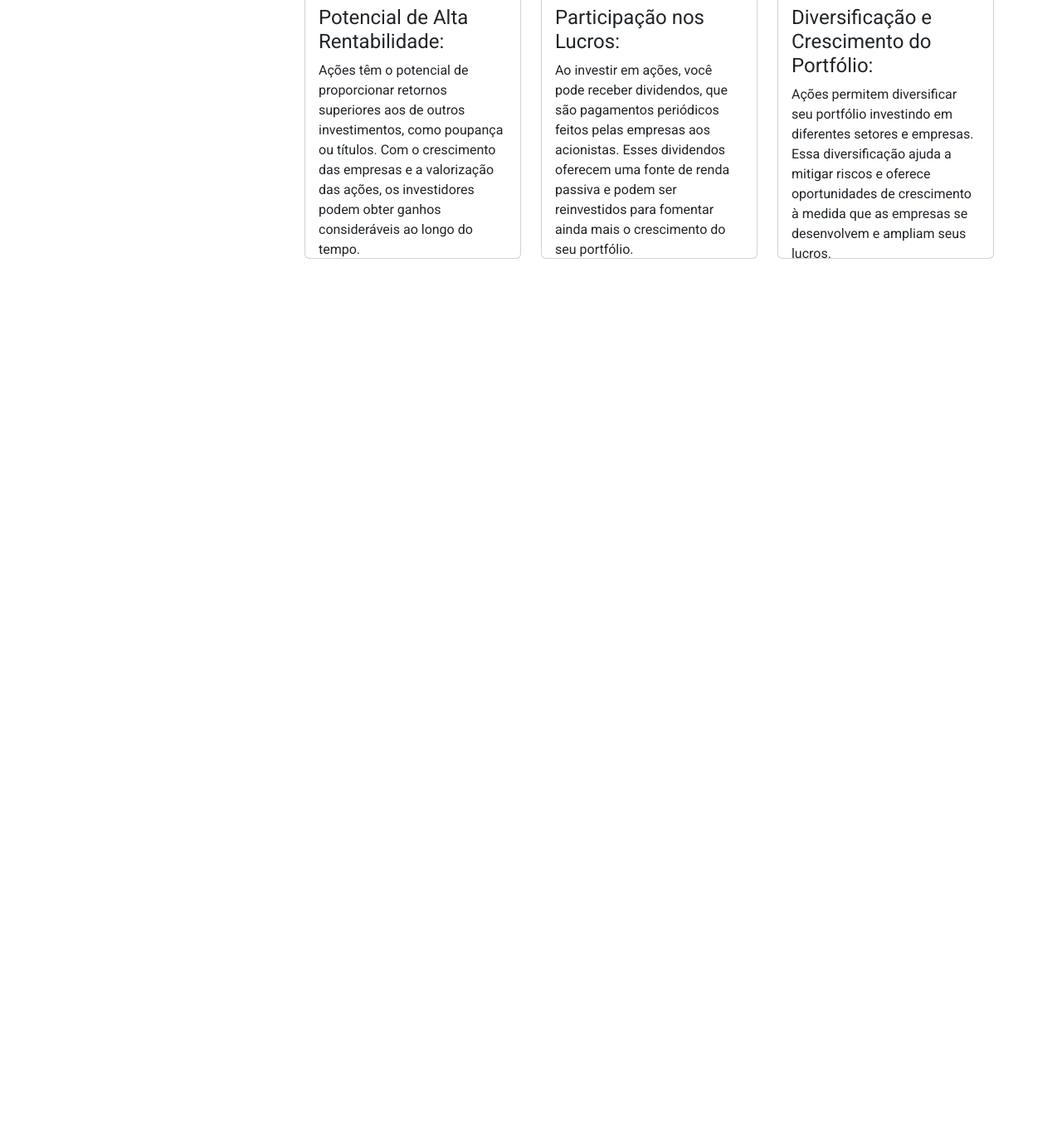
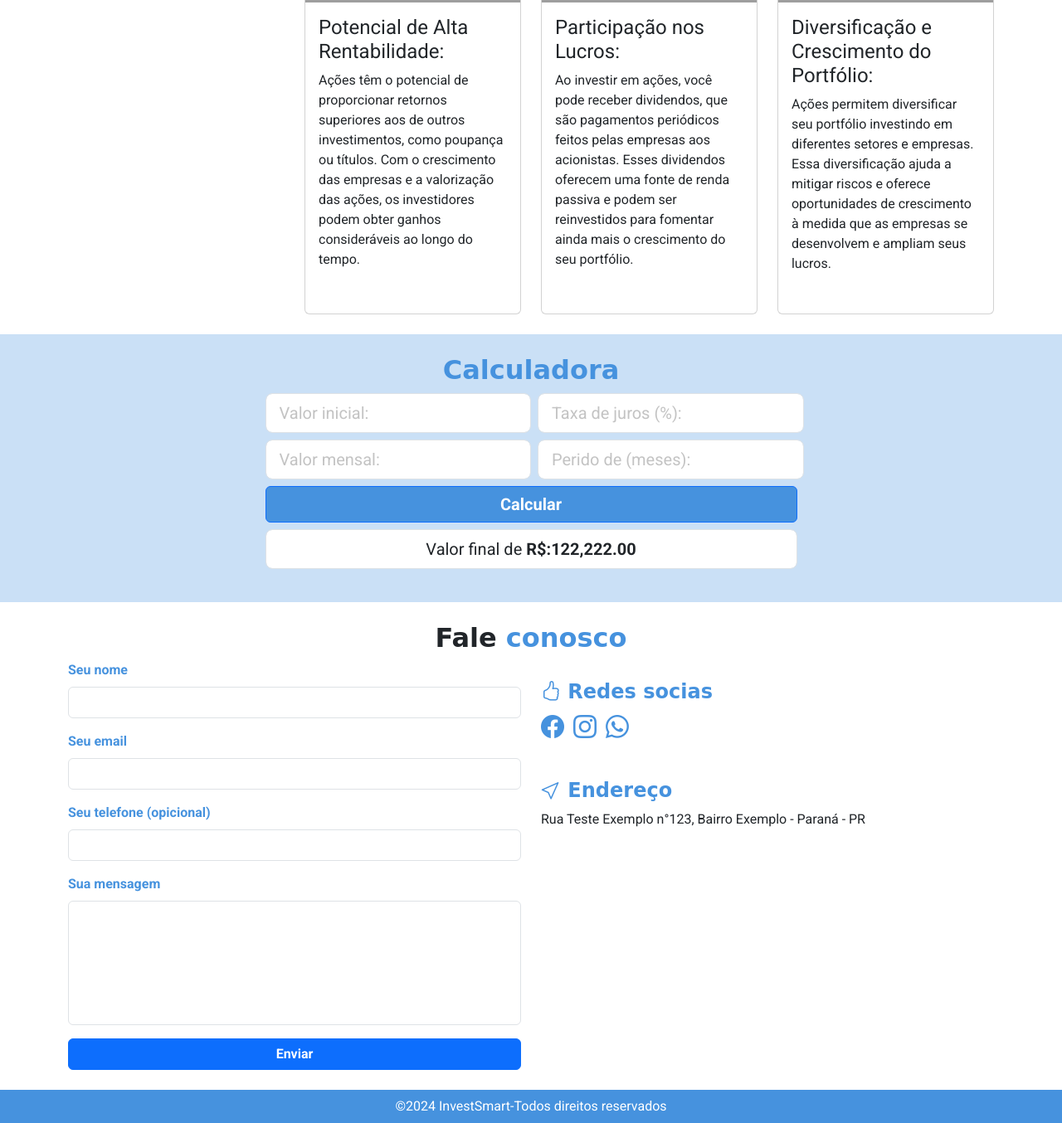
Before and after one commit to DouglasRibeiro84/novo_projeto, a plain HTML site: page index.html in a window 1280 px wide. Shown: the part 1239-2593 px from the top of the page at 83% size. Before the commit the page ends 1575 px from the top, so only its background shows below. Drawn offline with nearby package versions, Linux system fonts and the light colour scheme; grey boxes are pictures that could not be loaded; a web font is replaced by a local one.

Commit message:
feito a parte visual do site

```diff
--- a/index.html
+++ b/index.html
@@ -40,22 +40,22 @@
                         </a>
                     </li>
                     <li class="nav-item fw-bold">
-                        <a class="nav-link" href="#">
+                        <a class="nav-link" href="#calculadora">
                             <i class="bi bi-calculator me-1"></i>
                             Calculadora
                         </a>
                     </li>
                     <li class="nav-item fw-bold">
-                        <a class="nav-link" href="#">
+                        <a class="nav-link" href="#contato">
                             <i class="bi bi-chat-left-text me-1"></i>
-                            Contato
+                            Fale conosco
                         </a>
                     </li>
                 </ul>
             </nav>
         </div>
     </header>
-    <div data-bs-spy="scroll" data-bs-target="#cabecalho">
+    <div data-bs-spy="scroll" data-bs-target="#cabecalho" >
         <section id="home">
             <div class="carousel slide" id="carousel" data-bs-ride="carousel">
                 <div class="carousel-inner">
@@ -101,7 +101,7 @@
                     <h2 class="section-title fw-bold text-center">Principais tipos de <span class="text-color">investimentos</span></h2>
                 </div>
                 <div class="row">
-                    <aside class="col-md-3">
+                    <aside class="col-md-3 mt-md-5">
                         <nav class="nav nav-pills flex-column nav-investimento">
                             <button type="button" data-bs-toggle="tab" data-bs-target="#acoes" class="fw-bold text-md-start nav-link text-color active">Ações</button>
                             <button type="button" data-bs-toggle="tab" data-bs-target="#tesouro" class="fw-bold text-md-start nav-link text-color">Tesouro Direito</button>
@@ -113,8 +113,8 @@
                             <div class="tab-pane active" id="acoes">
                                 <div class="row">
                                     <nav class="nav nav-pills justify-content-center mb-3">
-                                        <button type="button" data-bs-toggle="tab" data-bs-target="#acoes-positivas" class="fw-bold text-md-start nav-link text-color positiva active">Positiva</button>
-                                        <button type="button" data-bs-toggle="tab" data-bs-target="#acoes-negativas" class="fw-bold text-md-start nav-link text-color negativa">Negativa</button>
+                                        <button type="button" data-bs-toggle="tab" data-bs-target="#acoes-positivas" class="fw-bold text-md-start nav-link nav-link-success positiva active mt-2">Positiva</button>
+                                        <button type="button" data-bs-toggle="tab" data-bs-target="#acoes-negativas" class="fw-bold text-md-start nav-link negativa mt-2">Negativa</button>
                                     </nav>
                                     <div class="tab-content">
                                         <div class="tab-pane active" id="acoes-positivas">
@@ -197,8 +197,8 @@
                             <div class="tab-pane" id="tesouro">
                                 <div class="row">
                                     <nav class="nav nav-pills justify-content-center mb-3">
-                                        <button type="button" data-bs-toggle="tab" data-bs-target="#tesouro-positiva" class="fw-bold text-md-start nav-link text-color active positiva">Positiva</button>
-                                        <button type="button" data-bs-toggle="tab" data-bs-target="#tesouro-negativa" class="fw-bold text-md-start nav-link text-color negativa">Negativa</button>
+                                        <button type="button" data-bs-toggle="tab" data-bs-target="#tesouro-positiva" class="fw-bold text-md-start nav-link text-color active positiva mt-2">Positiva</button>
+                                        <button type="button" data-bs-toggle="tab" data-bs-target="#tesouro-negativa" class="fw-bold text-md-start nav-link text-color negativa mt-2">Negativa</button>
                                     </nav>
                                     <div class="tab-content">
                                         <div class="tab-pane active" id="tesouro-positiva">
@@ -281,8 +281,8 @@
                             <div class="tab-pane" id="fis">
                                 <div class="row">
                                     <nav class="nav nav-pills justify-content-center mb-3">
-                                        <button type="button" data-bs-toggle="tab" data-bs-target="#fis-positiva" class="fw-bold text-md-start nav-link text-color active positiva">Positiva</button>
-                                        <button type="button" data-bs-toggle="tab" data-bs-target="#fis-negativa" class="fw-bold text-md-start nav-link text-color negativa">Negativa</button>
+                                        <button type="button" data-bs-toggle="tab" data-bs-target="#fis-positiva" class="fw-bold text-md-start nav-link text-color active positiva mt-2">Positiva</button>
+                                        <button type="button" data-bs-toggle="tab" data-bs-target="#fis-negativa" class="fw-bold text-md-start nav-link text-color negativa mt-2">Negativa</button>
                                     </nav>
                                     <div class="tab-content">
                                         <div class="tab-pane active" id="fis-positiva">
@@ -367,7 +367,99 @@
                 </div>
             </div>
         </section>
+        <section id="calculadora">
+            <div class="container pt-4 pb-4">
+                <div class="row">
+                    <div class="col-md-7 calculadora">
+                        <h2 class="section-title text-color fw-bold text-center">Calculadora</h2>
+                        <div class="row">
+                            <form id="formulario" class="d-flex">
+                                <div class="col-6">
+                                    <input id="campoA" type="number" class="form-control form-control-lg mb-2 " required placeholder="Valor inicial:"/>
+                                    <input id="campoB" type="number" class="form-control form-control-lg mb-2" required placeholder="Valor mensal:"/>
+                                </div>
+                                <div class="col-6">
+                                    <input id="campoC" type="number" class="form-control form-control-lg mb-2 ms-2" required placeholder="Taxa de juros (%):"/>
+                                    <input id="campoD" type="number" class="form-control form-control-lg mb-2 ms-2" required placeholder="Perido de (meses):"/>
+                                </div>
+                            </form>
+                        </div>
+                        <button type="submit" class="btn btn-primary w-100 fw-bold fs-5">Calcular</button>
+                        <p class="resposta form-control form-control-lg mt-2 text-center ">
+                            Valor final de <span class="fw-bold">R$:122,222.00</span>
+                        </p>
+                    </div>
+                </div>
+            </div>
+        </section>
+        <section id="contato">
+            <div class="container pt-4 pb-4">
+                <div class="row">
+                    <h2 class="section-title fw-bold text-center">Fale <span class="text-color">conosco</span></h2>
+                </div>
+                <div class="row">
+                    <div class="col-md-6">
+                        <form>
+                            <div class="mb-3">
+                                <label for="nome" class="form-label fw-bold text-color">Seu nome</label>
+                                <input type="text" class="form-control" id="nome" required>
+                            </div>
+                            <div class="mb-3">
+                                <label for="email" class="form-label fw-bold text-color">Seu email</label>
+                                <input type="email" class="form-control" id="email" required>
+                            </div>
+                            <div class="mb-3">
+                                <label for="telefone" class="form-label fw-bold text-color">Seu telefone (opicional)</label>
+                                <input type="tel" class="form-control" id="telefone">
+                            </div>
+                            <div class="mb-3">
+                                <label for="mensagem" class="form-label fw-bold text-color">Sua mensagem</label>
+                                <textarea class="form-control" id="mensagem" required></textarea>
+                            </div>
+                            <button type="submit" class="btn fw-bold btn-primary w-100">Enviar</button>
+                        </form>
+                    </div>
+                    <div class="col-md-6">
+                        <div class="row mt-4">
+                            <h3 class="section-title text-color fs-4 fw-bold">
+                                <i class="bi bi-hand-thumbs-up"></i>
+                                Redes socias
+                            </h3>
+                            <ul class="social-links">
+                                <li class="fs-3">
+                                    <a href="#">
+                                        <i class="bi bi-facebook text-color"></i>
+                                    </a>
+                                </li>
+                                <li class="fs-3 ms-1 me-1">
+                                    <a href="#">
+                                        <i class="bi bi-instagram text-color"></i>
+                                    </a>
+                                </li>
+                                <li class="fs-3">
+                                    <a href="#">
+                                        <i class="bi bi-whatsapp text-color"></i>
+                                    </a>
+                                </li>
+                            </ul>
+                        </div>
+                        <div class="row mt-4">
+                            <h3 class="section-title text-color fs-4 fw-bold">
+                                <i class="bi bi-cursor"></i>
+                                Endereço
+                            </h3>
+                            <p>
+                                Rua Teste Exemplo n°123, Bairro Exemplo - Paraná - PR
+                            </p>
+                        </div>
+                    </div>
+                </div>
+            </div>
+        </section>
     </div>
+    <footer class="p-2 text-center align-center">
+        &copy;2024 InvestSmart-Todos direitos reservados
+    </footer>
 
     <script src="	https://cdn.jsdelivr.net/npm/bootstrap@5.3.3/dist/js/bootstrap.bundle.min.js"></script>
     <script src="https://code.jquery.com/jquery-3.7.1.js"></script>
--- a/main.css
+++ b/main.css
@@ -39,11 +39,13 @@ body {
     color: rgb(70, 146, 222);
 }
 
-#home{
+#home,
+#calculadora{
     background-color: rgba(70, 146, 222, 0.283);
 }
 
-.nav-investimento .nav-link.active{
+.nav-investimento .nav-link.active,
+footer{
     background-color:rgb(70, 146, 222) ;
     color: white;
 }
@@ -62,17 +64,60 @@ body {
 }
 
 .card-body{
-    height: 320px;
+    height: 375px;
 }
 
-.fw-bold.text-md-start.nav-link.text-color.positiva.active{
-    background-color: green;
+.nav-pills .positiva{
+    --bs-nav-pills-link-active-bg:green;
+    --bs-nav-pills-link-active-color: #fff;
 }
 
-.fw-bold.text-md-start.nav-link.text-color.positiva.active:active{
-
+.nav-pills .negativa{
+    --bs-nav-pills-link-active-bg:red;
+    --bs-nav-pills-link-active-color: #fff;
 }
 
-.fw-bold.text-md-start.nav-link.text-color.negativa{
-    background-color: red;
+.fw-bold.text-md-start.nav-link.nav-link-success.positiva,
+.fw-bold.text-md-start.nav-link.text-color.positiva{
+    border: 2px solid;
 }
+
+.fw-bold.text-md-start.nav-link.negativa{
+    border: 2px solid ;
+}
+
+.positiva,
+.positiva:hover{
+    color: green;
+}
+
+.negativa,
+.negativa:hover{
+    color: red;
+}
+
+.col-md-7.calculadora{
+    margin: 0 auto;
+}
+
+.btn.btn-primary.w-100.fw-bold.fs-5{
+    background-color:  rgb(70, 146, 222);
+}
+
+#calculadora input::-webkit-input-placeholder{
+    color:rgba(128, 128, 128, 0.473);
+}
+
+.social-links li{
+    list-style: none;
+    display: inline;
+}
+
+.social-links li a{
+    text-decoration: none;
+}
+
+textarea{
+    resize: none;
+    height: 150px;
+}
```
